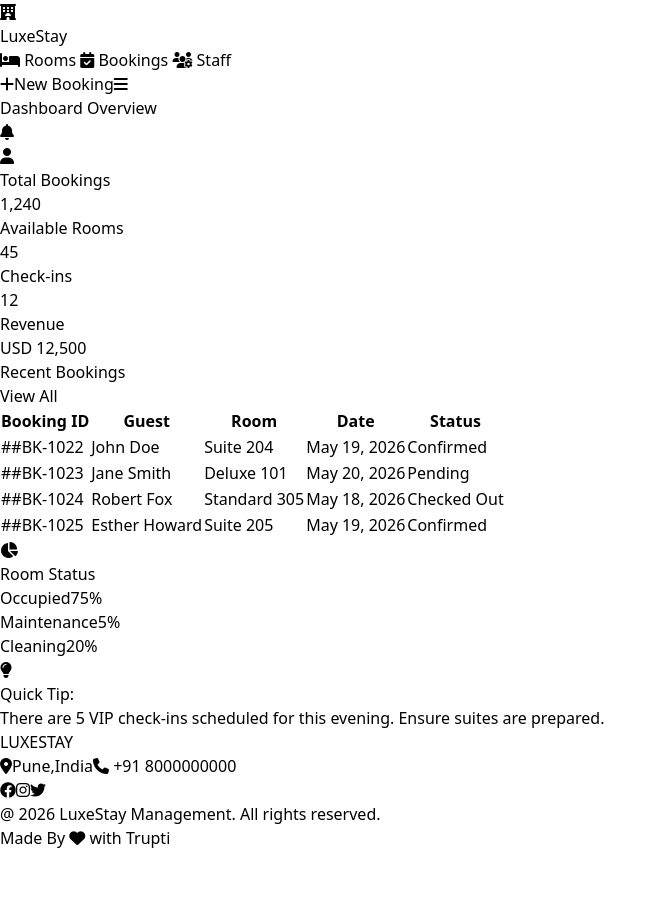
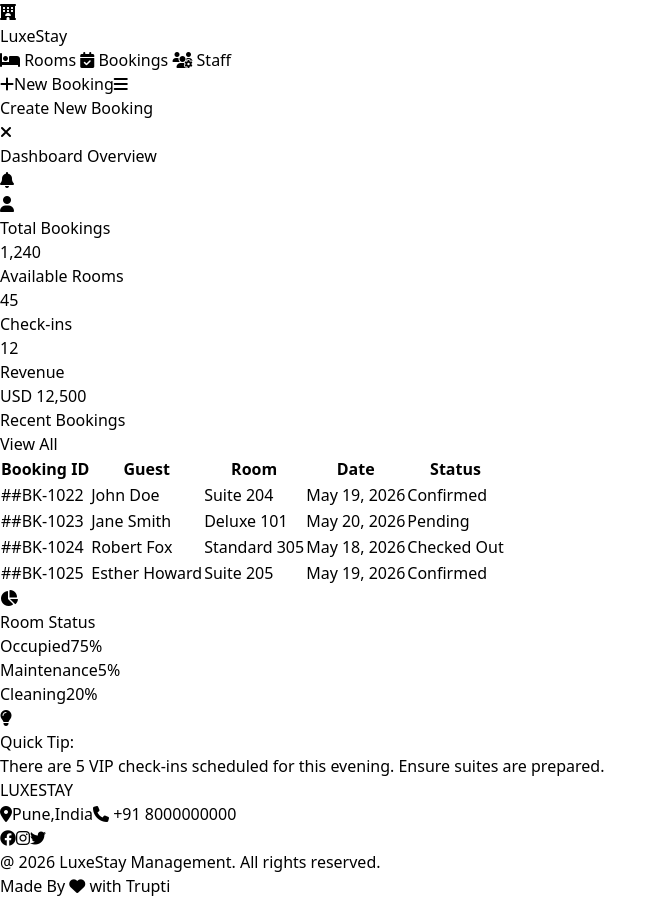
Before and after one commit to TruptiBurde918/hotel-management-v2, an Angular app: page /dashboard in a window 1280 px wide. Both pictures are taken after a click on the button "New Booking". Shown: the whole page, without its empty margins (0-667 px from the left). Before the commit the page ends 850 px from the top, so only its background shows below. Built offline with nearby package versions, Linux system fonts and the light colour scheme.

Commit message:
Created modal and add into button

```diff
--- a/src/app/main/main/header/header.html
+++ b/src/app/main/main/header/header.html
@@ -19,10 +19,11 @@
       </nav>
 
       <div class="flex items-center gap-2 md:gap-4">
-        <button class="bg-blue-600 text-white px-4 md:px-6 py-2.5 rounded-full font-bold hover:bg-blue-700 shadow-lg shadow-blue-200 transition-all active:scale-95">
-          <i class="fas fa-plus md:mr-2"></i>
-          <span class="hidden md:inline">New Booking</span>
-        </button>
+        <button (click)="openBookingModal()" class="bg-blue-600 text-white px-4 md:px-6 py-2.5 rounded-full font-bold hover:bg-blue-700 shadow-lg shadow-blue-200 transition-all active:scale-95">
+  <i class="fas fa-plus md:mr-2"></i>
+  <span class="hidden md:inline">New Booking</span>
+</button>
+
 
         <button (click)="toggleMenu()" class="md:hidden p-2 text-gray-600 hover:bg-gray-100 rounded-lg transition-colors focus:outline-none">
           <i class="fas" [ngClass]="isMenuOpen ? 'fa-times' : 'fa-bars'"></i>
@@ -43,3 +44,8 @@
     </div>
   </div>
 </header>
+<app-shared-modal
+  [isOpen]="isBookingModalOpen"
+  title="Create New Booking"
+  (closeExited)="isBookingModalOpen = false">
+  </app-shared-modal>
--- a/src/app/main/main/header/header.ts
+++ b/src/app/main/main/header/header.ts
@@ -9,6 +9,7 @@ import { NavItem } from './navItem.interface';
 })
 export class Header {
   isMenuOpen = false;
+  isBookingModalOpen = false;
   navItems: NavItem[]=[
     // { label: 'Dashboard', link: '/dashboard', icon: 'fas fa-chart-line' },
     { label: 'Rooms', link: '/rooms', icon: 'fas fa-bed' },
@@ -20,5 +21,7 @@ export class Header {
   {
     this.isMenuOpen = !this.isMenuOpen;
   }
-
+  openBookingModal() {
+    this.isBookingModalOpen = !this.isBookingModalOpen;
+  }
 }
--- a/src/app/main/main/main-module.ts
+++ b/src/app/main/main/main-module.ts
@@ -5,6 +5,7 @@ import { MainRoutingModule } from './main-routing-module';
 import { Footer } from './footer/footer';
 import { Header } from './header/header';
 import { Dasboard } from './dasboard/dasboard';
+import { SharedModule } from '../../shared/shared-module';
 
 @NgModule({
   declarations: [
@@ -15,7 +16,8 @@ import { Dasboard } from './dasboard/dasboard';
   imports: [
     CommonModule,
     RouterModule,
-    MainRoutingModule
+    MainRoutingModule,
+    SharedModule
   ],
   exports: [
     Footer,
--- /dev/null
+++ b/src/app/shared/shared-modal/shared-modal.html
@@ -0,0 +1,16 @@
+<div *ngIf="isOpen" class="fixed inset-0 z-[100] overflow-y-auto">
+      <div class="fixed inset-0 bg-black/50 backdrop-blur-sm transition-opacity" (click)="close()"></div>
+
+      <div class="flex min-h-full items-center justify-center p-4">
+        <div class="relative w-full max-w-md transform overflow-hidden rounded-2xl bg-white p-6 shadow-2xl transition-all">
+          <div class="flex items-center justify-between mb-6">
+            <h3 class="text-xl font-bold text-gray-900">{{ title }}</h3>
+            <button (click)="close()" class="text-gray-400 hover:text-gray-600 transition-colors">
+              <i class="fas fa-times text-lg"></i>
+            </button>
+          </div>
+
+          <ng-content></ng-content>
+        </div>
+      </div>
+    </div>
--- /dev/null
+++ b/src/app/shared/shared-modal/shared-modal.ts
@@ -0,0 +1,17 @@
+import { Component, Input, Output, EventEmitter } from '@angular/core';
+
+@Component({
+  selector: 'app-shared-modal',
+  standalone: false,
+  templateUrl: './shared-modal.html',
+  styleUrl: './shared-modal.css',
+})
+export class SharedModal {
+  @Input() isOpen = false;
+  @Input() title = '';
+  @Output() closeExited = new EventEmitter<void>();
+
+  close() {
+    this.closeExited.emit();
+  }
+}
--- /dev/null
+++ b/src/app/shared/shared-routing-module.ts
@@ -0,0 +1,10 @@
+import { NgModule } from '@angular/core';
+import { RouterModule, Routes } from '@angular/router';
+
+const routes: Routes = [];
+
+@NgModule({
+  imports: [RouterModule.forChild(routes)],
+  exports: [RouterModule],
+})
+export class SharedRoutingModule {}
```
Also changed, not shown: src/app/shared/shared-module.ts (added, +12 -0 lines), src/app/shared/shared-modal/shared-modal.css (added), 1 other file (tests, documents, lock files or other folders).
